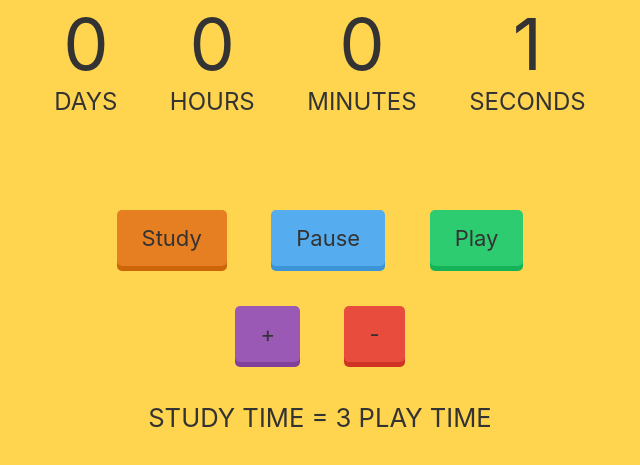
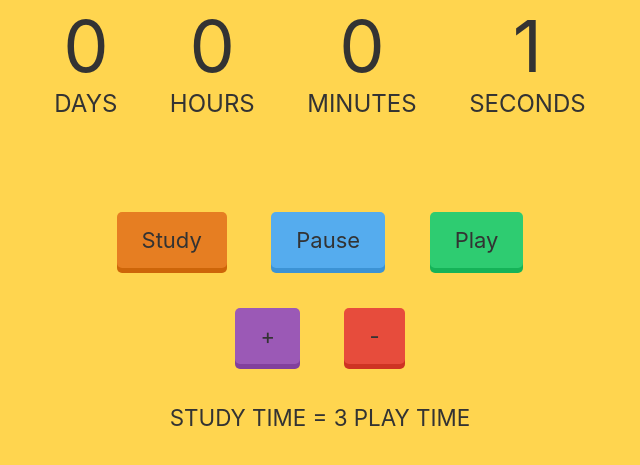
Before and after one commit to huyminh1115/ControlTime, a plain HTML site: page index.html in a window 1280 px wide. Shown: the part 215-680 px from the top of the page, without its empty margins (320-960 px from the left). Drawn offline with Linux system fonts and the light colour scheme.

Commit message:
Update index.html

```diff
--- a/index.html
+++ b/index.html
@@ -27,7 +27,7 @@
         </div>
         <a onclick="Increase()" href="#" class="btn purple">+  </a>
         <a onclick="Decrease()" href="#" class="btn red">-  </a>
-        <p id = "difference" style="font-size:2vw"></p>
+        <p id = "difference" style="font-size:1.75vw"></p>
         <script>UpdateDifference()</script>
       </div>
 </body>
```
